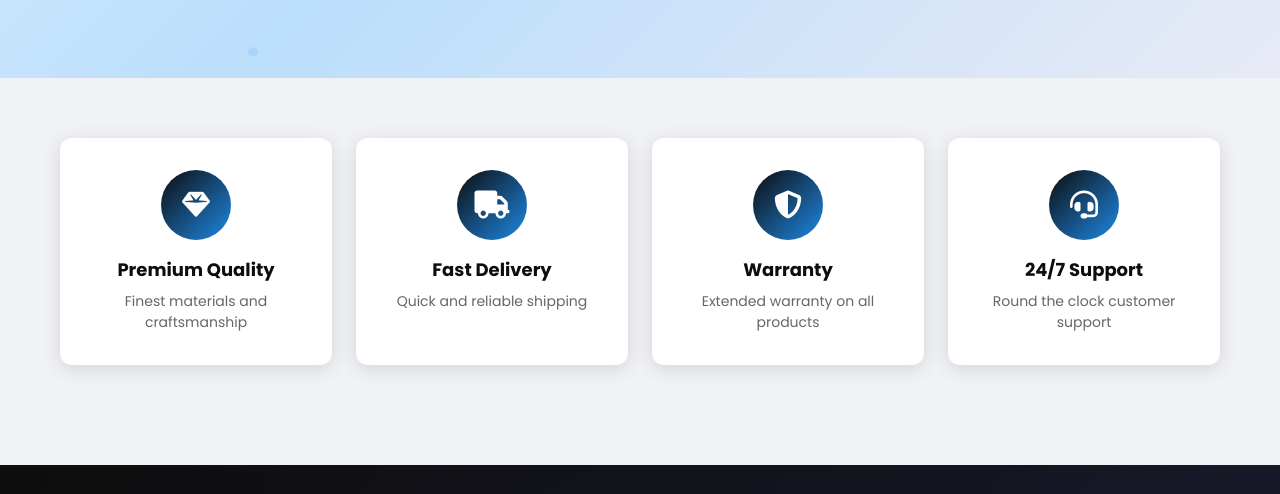
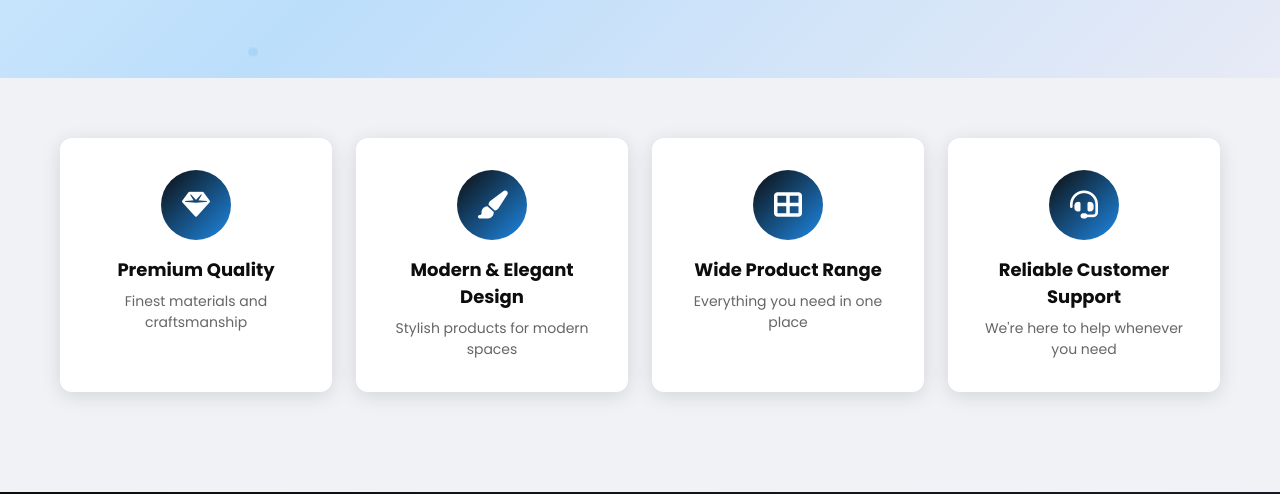
Before and after one commit to sanal8086/sanitory, a website: page index.html in a window 1280 px wide. Shown: the part 792-1286 px from the top of the page. Drawn offline with Linux system fonts and the light colour scheme; no server answers.

Commit message:
Update feature cards text

```diff
--- a/index.html
+++ b/index.html
@@ -80,19 +80,19 @@
                     <p>Finest materials and craftsmanship</p>
                 </div>
                 <div class="feature-card animate-in">
-                    <div class="feature-icon"><i class="fas fa-truck"></i></div>
-                    <h3>Fast Delivery</h3>
-                    <p>Quick and reliable shipping</p>
+                    <div class="feature-icon"><i class="fas fa-paint-brush"></i></div>
+                    <h3>Modern & Elegant Design</h3>
+                    <p>Stylish products for modern spaces</p>
                 </div>
                 <div class="feature-card animate-in">
-                    <div class="feature-icon"><i class="fas fa-shield-alt"></i></div>
-                    <h3>Warranty</h3>
-                    <p>Extended warranty on all products</p>
+                    <div class="feature-icon"><i class="fas fa-th-large"></i></div>
+                    <h3>Wide Product Range</h3>
+                    <p>Everything you need in one place</p>
                 </div>
                 <div class="feature-card animate-in">
                     <div class="feature-icon"><i class="fas fa-headset"></i></div>
-                    <h3>24/7 Support</h3>
-                    <p>Round the clock customer support</p>
+                    <h3>Reliable Customer Support</h3>
+                    <p>We're here to help whenever you need</p>
                 </div>
             </div>
         </section>
```
